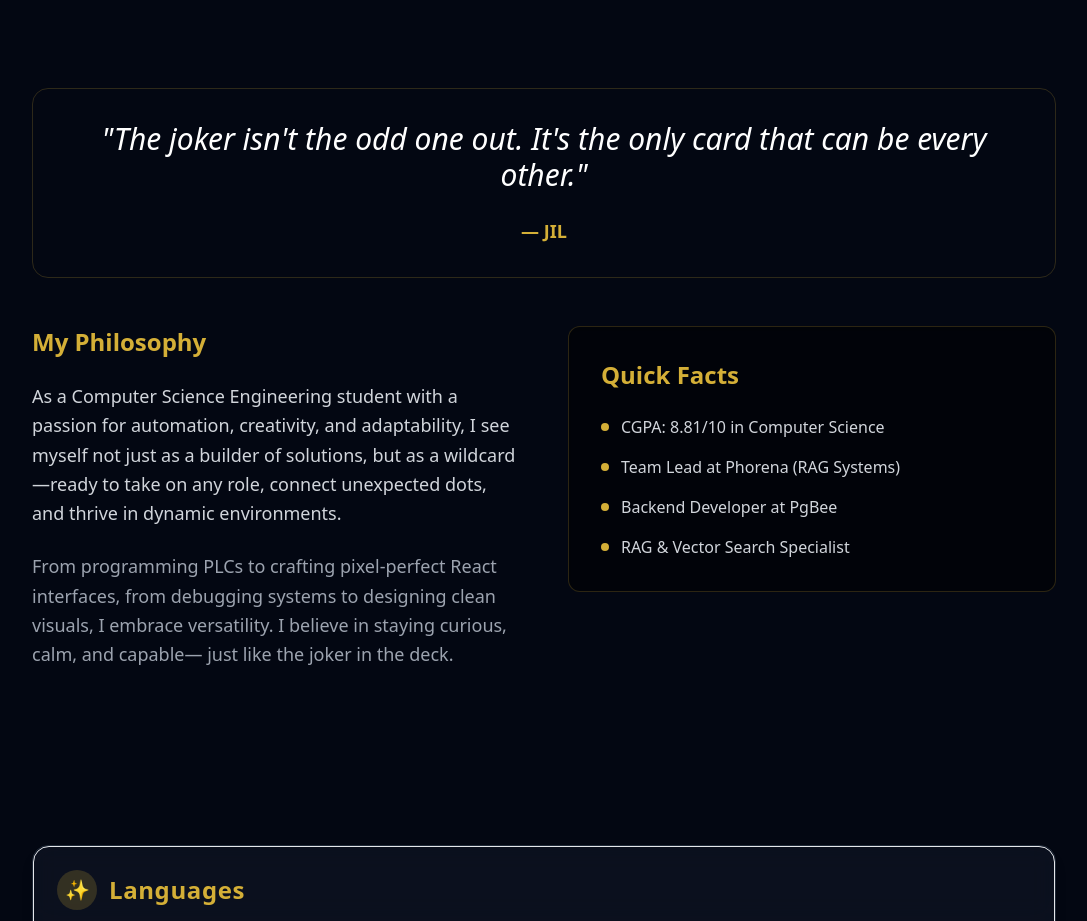
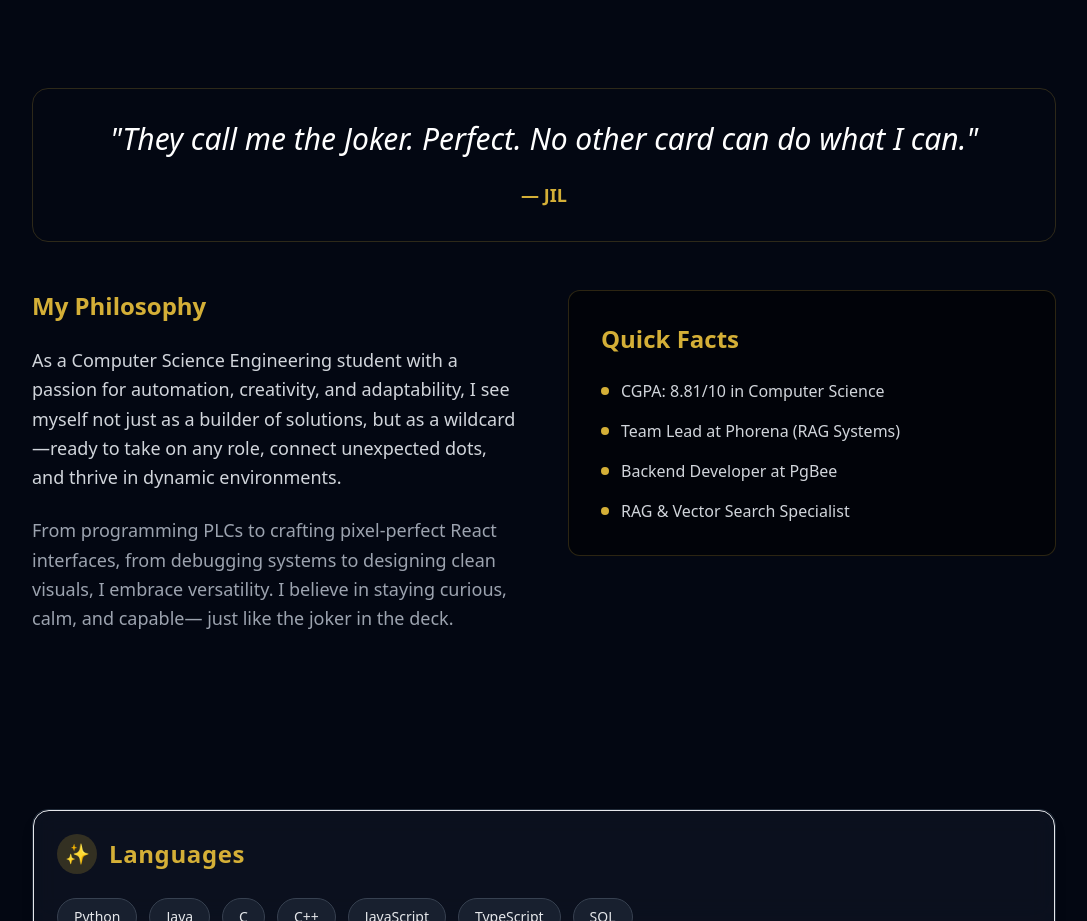
Before and after one commit to JVP555/Portfolio, a React (Vite) app: page / in a window 1280 px wide. Shown: the part 1074-1995 px from the top of the page, without its empty margins (96-1183 px from the left). Built offline with nearby package versions, Linux system fonts and the light colour scheme.

Commit message:
Update quote

```diff
--- a/src/App.tsx
+++ b/src/App.tsx
@@ -691,7 +691,7 @@ function App() {
             <div className="max-w-5xl mx-auto">
               <div className="bg-gradient-to-r from-#D4AF37/10 to-#8B7020/10 rounded-2xl p-8 mb-12 border border-[#D4AF37]/20">
                 <blockquote className="text-2xl md:text-3xl font-medium text-white text-center italic mb-6">
-                  "The joker isn't the odd one out. It's the only card that can be every other."
+                  "They call me the Joker. Perfect. No other card can do what I can."
                 </blockquote>
                 <p className="text-center text-[#D4AF37] font-bold text-lg">— JIL</p>
               </div>
```
